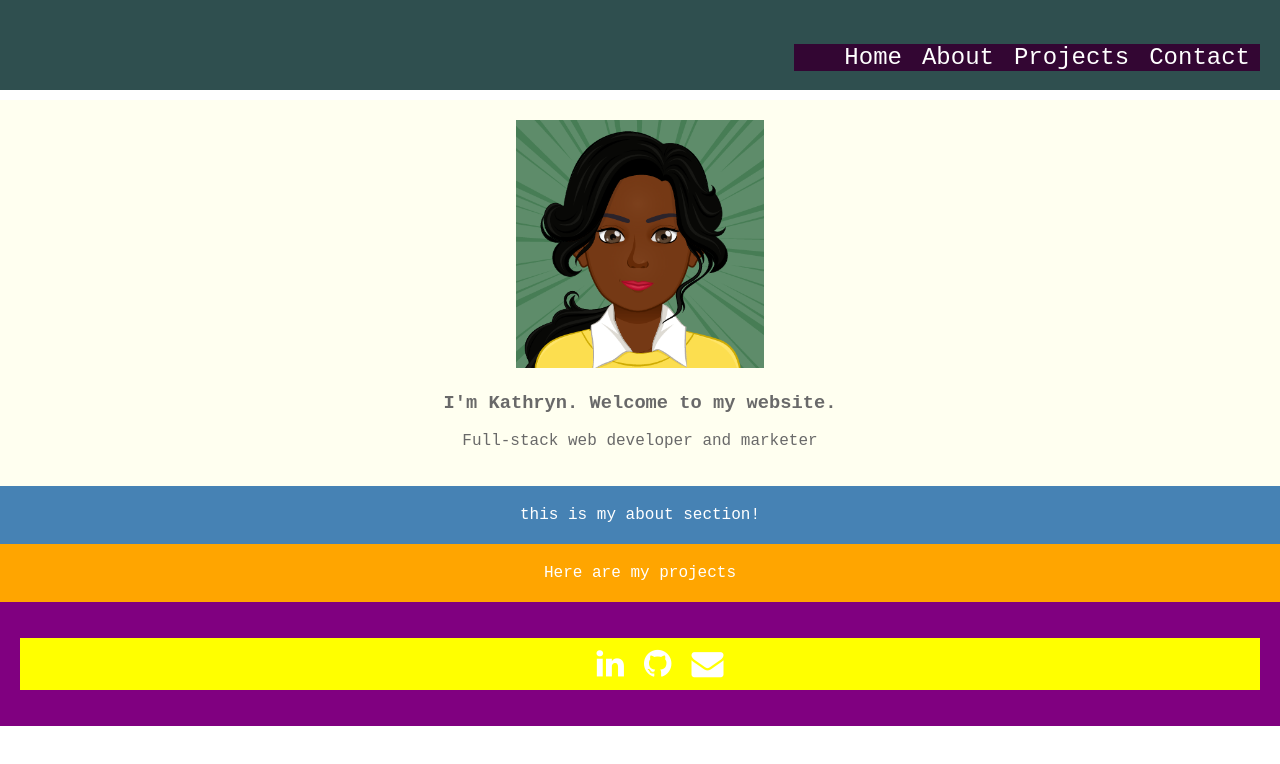
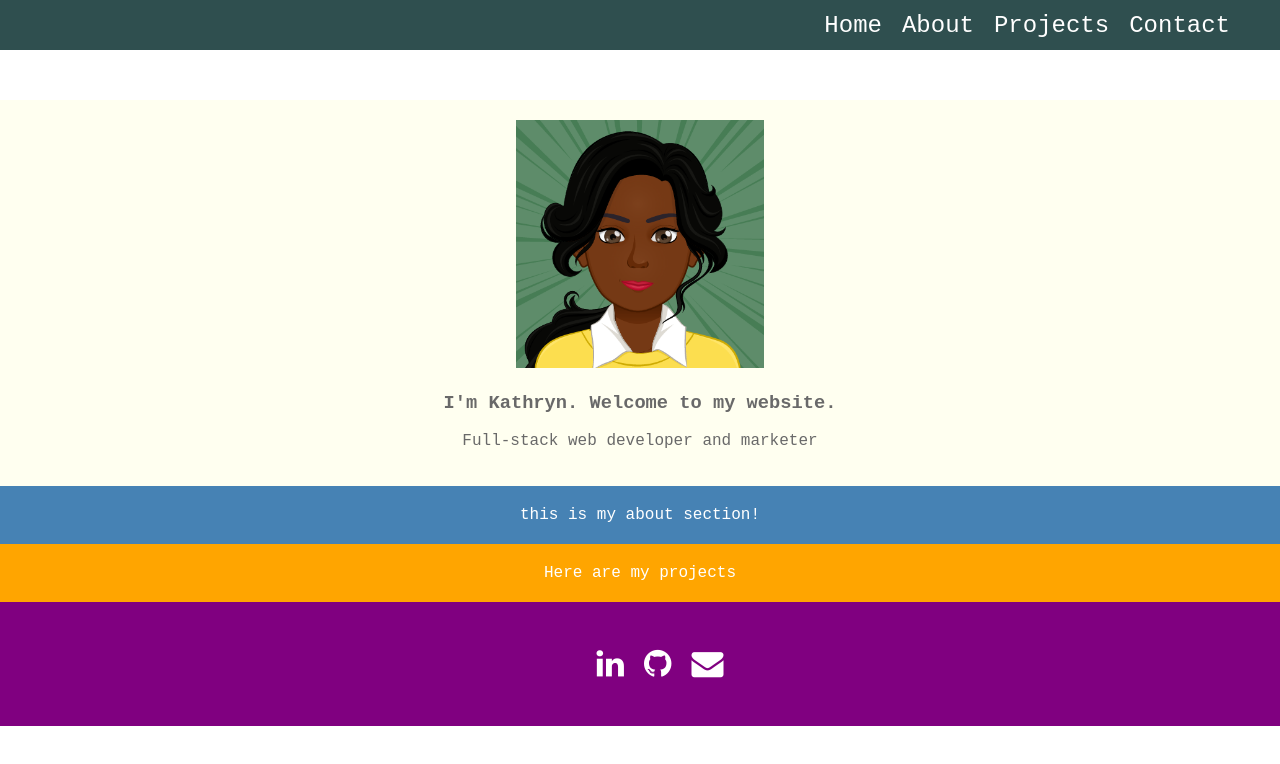
Before and after one commit to khamp19/personal-site, a React (Create React App) app: page / in a window 1280 px wide. Shown: the top 764 px of the page. Built offline with nearby package versions, Linux system fonts and the light colour scheme.

Commit message:
fixed navbar and contact css

```diff
--- a/src/components/components.css
+++ b/src/components/components.css
@@ -3,18 +3,18 @@
 .NavBar {
   background-color: DarkSlateGray;
   height: 50px;
-  padding: 20px;
+  display: flex;
+  justify-content: flex-end;
+  align-items: center;
   list-style-type: none;
   font-size: 150%;
   position: fixed;
   top: 0;
   width: 100%;
-  border-bottom: 5px;
-  border-bottom-color: gray;
 }
 
 .navList {
-  background-color: rgb(51, 6, 51);
+  display: flex;
   float: right;
   margin-right: 40px;
 }
@@ -30,7 +30,7 @@
 }
 
 .nb-link:hover {
-  background-color: Aquamarine;
+  background-color: ivory;
   color: navy;
 }
 
@@ -69,7 +69,6 @@
 
 .contact-logos {
   list-style-type: none;
-  background-color: yellow;
 }
 
 .contact-links {
```
